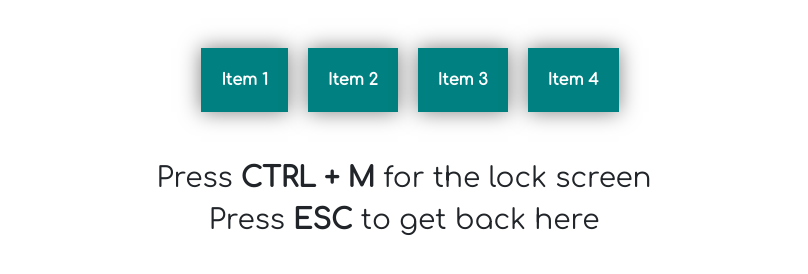
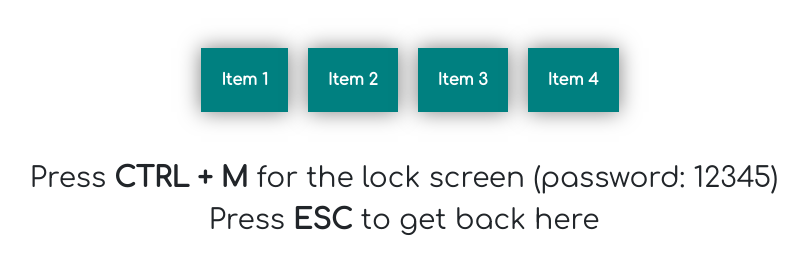
Before and after one commit to Perviz021/Windows-Lock-Screen, a plain HTML site: page index.html in a window 1280 px wide. Shown: the top 274 px of the page, without its empty margins (236-1044 px from the left). Drawn offline with nearby package versions, Linux system fonts and the light colour scheme.

Commit message:
password is added

```diff
--- a/index.html
+++ b/index.html
@@ -36,7 +36,7 @@
         </ul>
       </nav>
 
-      <h3>Press <span>CTRL + M</span> for the lock screen</h3>
+      <h3>Press <span>CTRL + M</span> for the lock screen (password: 12345)</h3>
       <h3>Press <span>ESC</span> to get back here</h3>
     </header>
 
```
